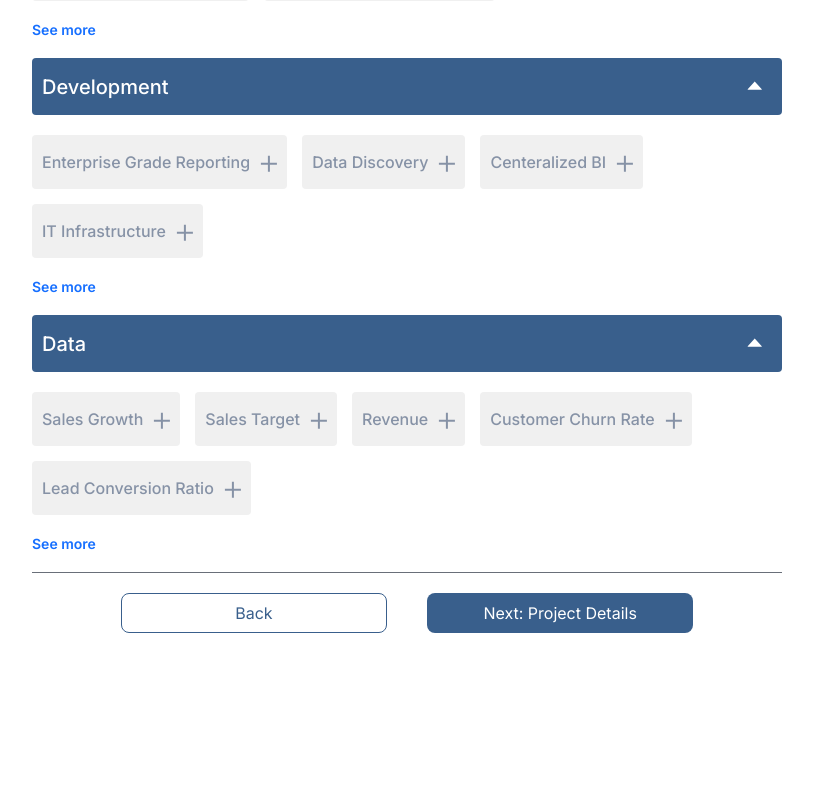
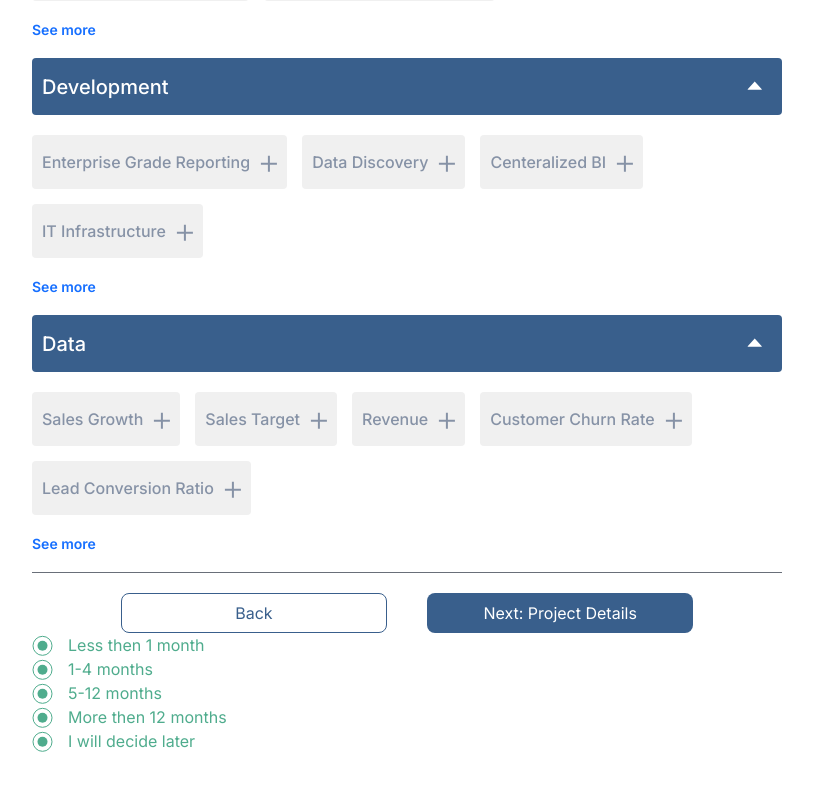
Before and after one commit to n-exp/toptalent-platform, a React (Create React App) app: page /kpis in a window 1280 px wide. Shown: the part 962-1753 px from the top of the page, without its empty margins (233-1046 px from the left). Before the commit the page ends 1665 px from the top, so only its background shows below. Built offline with nearby package versions, Linux system fonts and the light colour scheme.

Commit message:
added: radio button component

```diff
--- /dev/null
+++ b/src/components/common/Inputs/Radio/Radio.js
@@ -0,0 +1,19 @@
+import clsx from "clsx";
+import { useState } from "react";
+
+const RadioInput = ({ label }) => {
+  const [checked, setChecked] = useState(true);
+
+  return (
+    <>
+      <input className="uk-radio" type="radio" checked={checked} />
+      <label
+        className={clsx({ checked })}
+        onClick={() => setChecked((s) => !s)}
+      >
+        {label}
+      </label>
+    </>
+  );
+};
+export default RadioInput;
--- /dev/null
+++ b/src/components/common/Inputs/Radio/index.js
@@ -0,0 +1,12 @@
+import RadioInput from "./Radio";
+
+import "./index.scss";
+
+const RadioField = ({ label }) => {
+  return (
+    <div className="input-container">
+      <RadioInput label={label} />
+    </div>
+  );
+};
+export default RadioField;
--- /dev/null
+++ b/src/components/common/Inputs/Radio/index.scss
@@ -0,0 +1,34 @@
+.input-container {
+  input[type="radio"] {
+    display: none;
+  }
+  label {
+    display: inline-block;
+    cursor: pointer;
+    position: relative;
+    padding-left: 36px;
+    margin-right: 0;
+    user-select: none;
+
+    &.checked {
+      color: #4fac8d;
+    }
+  }
+
+  label:before {
+    content: "";
+    display: inline-block;
+    width: 21px;
+    height: 21px;
+    position: absolute;
+    left: 0;
+    bottom: 1px;
+    background: url("../../../../assets/icons/svg/RadioOutlineIcon.svg") 0 0
+      no-repeat;
+  }
+
+  input[type="radio"]:checked + label:before {
+    background: url("../../../../assets/icons/svg/RadioFilledIcon.svg") 0 0
+      no-repeat;
+  }
+}
--- a/src/pages/KPIs/KPIsPage.js
+++ b/src/pages/KPIs/KPIsPage.js
@@ -1,7 +1,16 @@
 import Button from "../../components/common/Button/Button";
+import RadioField from "../../components/common/Inputs/Radio";
 import KPIsForm from "./components/KPIsForm/KPIsForm";
 
 import "./KPIsPage.scss";
+
+const radios = [
+  "Less then 1 month",
+  "1-4 months",
+  "5-12 months",
+  "More then 12 months",
+  "I will decide later",
+];
 
 const KPIsPage = () => {
   return (
@@ -33,6 +42,11 @@ const KPIsPage = () => {
           </Button>
         </div>
       </div>
+      <div>
+        {radios.map((radio) => (
+          <RadioField label={radio} />
+        ))}
+        </div>
     </div>
   );
 };
```
Also changed, not shown: src/assets/icons/svg/RadioFilledIcon.svg (added), src/assets/icons/svg/RadioOutlineIcon.svg (added).
